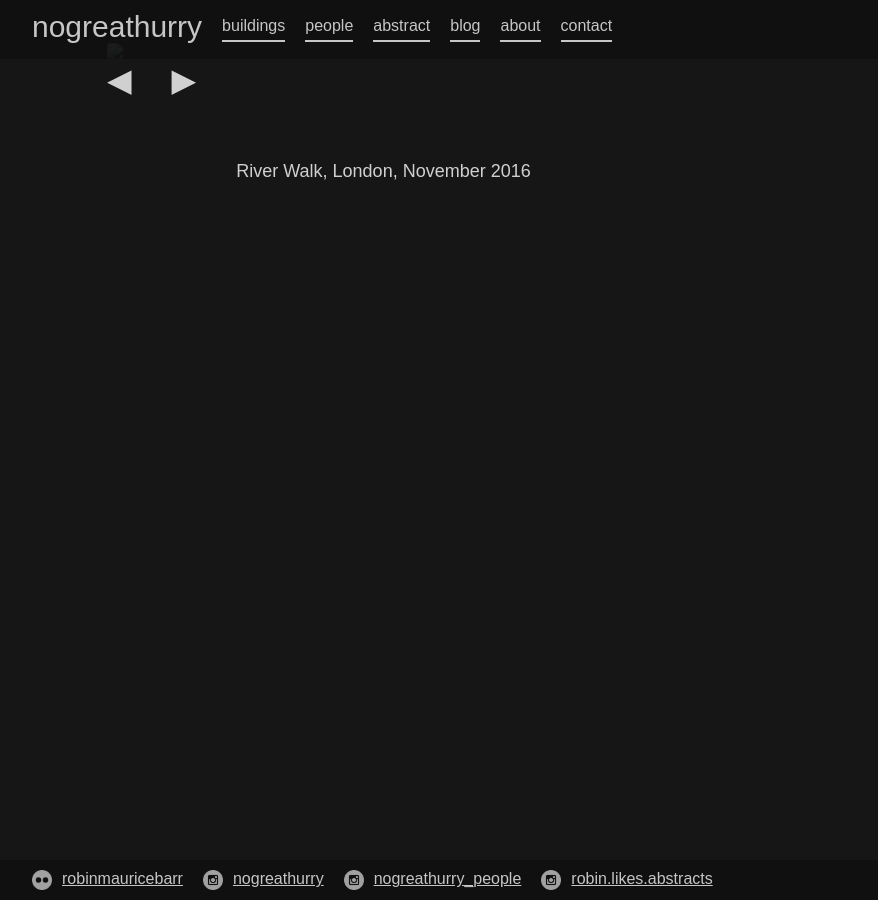
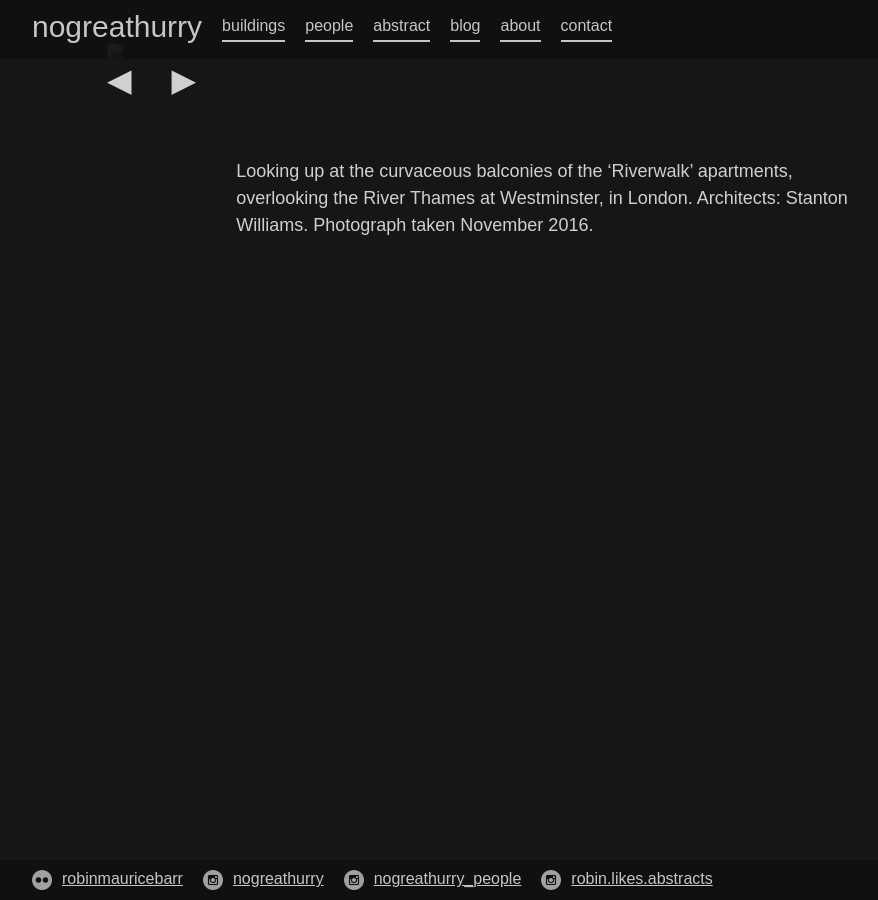
Before and after one commit to 987poiuytrewq/nogreathurry, a Jekyll site: the page built from _buildings/RW4.md, in a window 1280 px wide. Shown: the whole page, without its empty margins (8-886 px from the left). Built offline with Jekyll 4.4.1, drawn with Linux system fonts in a browser that asks for light colours.

Commit message:
Updated Rw4

```diff
--- a/_buildings/RW4.md
+++ b/_buildings/RW4.md
@@ -6,4 +6,4 @@ thumbnail_image: "/uploads/RW4_thumbnail.jpg"
 layout: photo
 ---
 
-River Walk, London, November 2016
+Looking up at the curvaceous balconies of the 'Riverwalk' apartments, overlooking the River Thames at Westminster, in London. Architects: Stanton Williams. Photograph taken November 2016.
```
